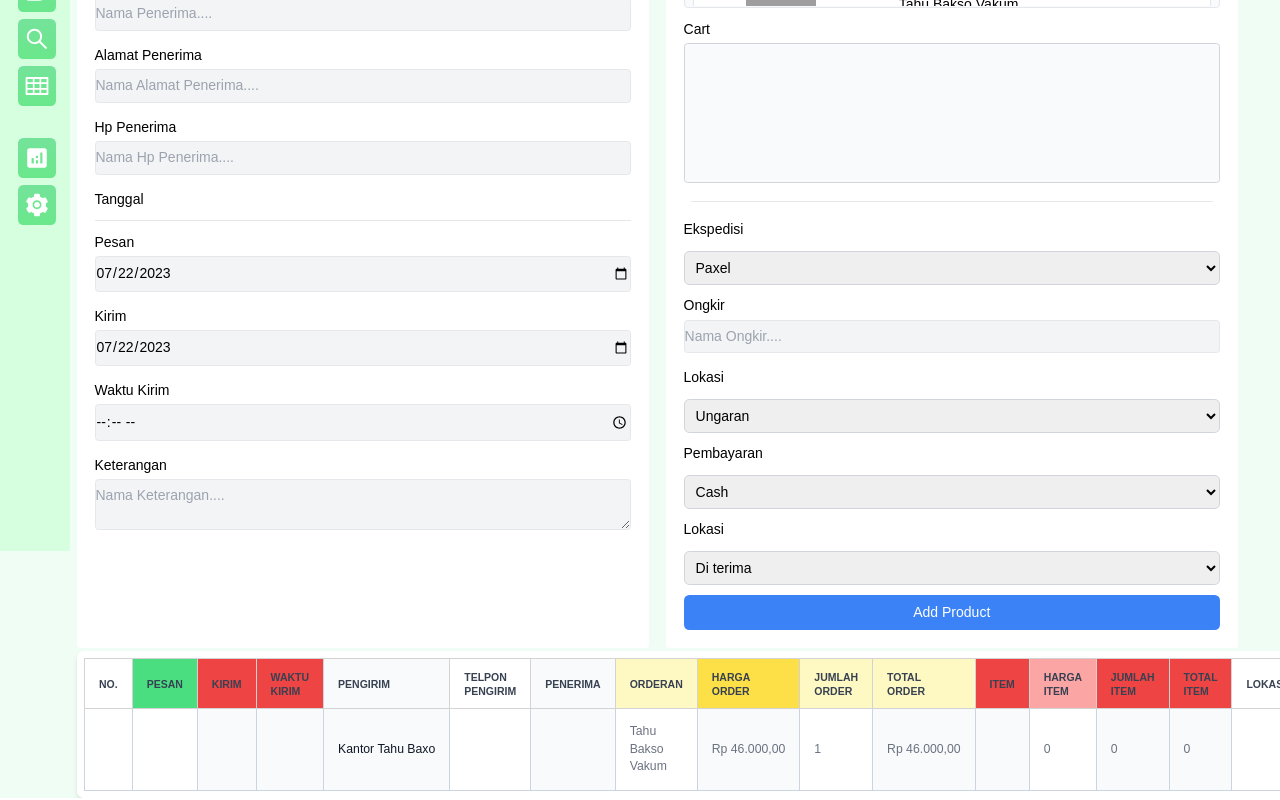
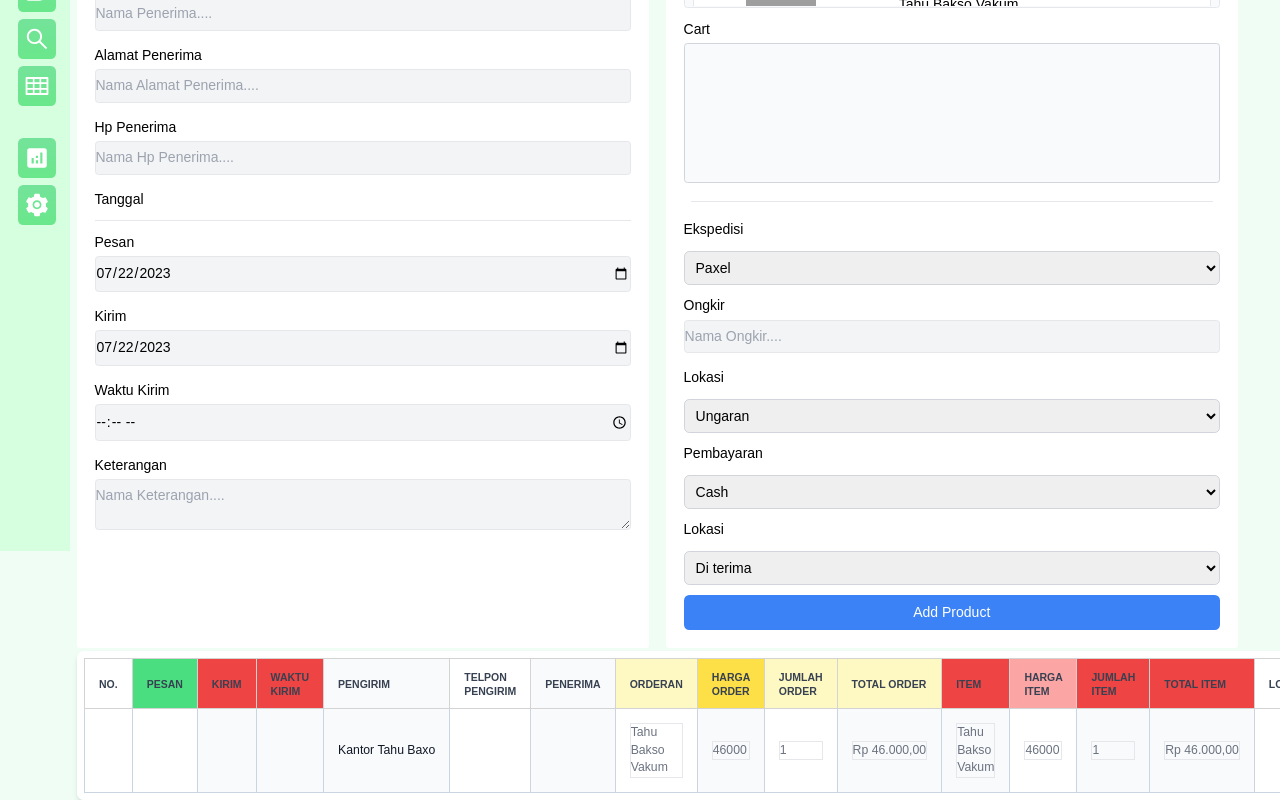
Before and after one commit to liar88828/kantor-tahu-baxo-bu-pudji, a Next.js app: page /orderan in a window 1280 px wide. Shown: the part 316-1116 px from the top of the page. Built offline with nearby package versions, Linux system fonts and the light colour scheme; grey boxes are pictures that could not be loaded.

Commit message:
save table 1

```diff
--- a/src/app/orderan/TableOrder.tsx
+++ b/src/app/orderan/TableOrder.tsx
@@ -4,22 +4,28 @@ import { Rupiah } from '../../../lib/rupiah';
 
 function TableOrder( props: any ) {
   const { data }: { data: TOrder } = props
-  // console.table(data)
+  // console.info( data )
   let arrayProduct = []
   let arrayItem = []
-
-  if( data.Product.length > 0 ) {
-    // console.log("filter jenis" )
-    for( let i = 0; i < data.Product.length; i++ ) {
-      if( data.Product[ i ].jenis == "Orderan" ) arrayProduct.push( data.Product[ i ] )
-      if( data.Product[ i ].jenis == "Item" ) arrayItem.push( data.Product[ i ] )
-    }
-  }
+  //
+  // if( data?.Product.length > 0 ) {
+  //   // console.log("filter jenis" )
+  //   for( let i = 0; i < data?.Product.length; i++ ) {
+  //     if( data?.Product[ i ].jenis == "Orderan" ) arrayProduct.push( data?.Product[ i ] )
+  //     if( data?.Product[ i ].jenis == "Item" ) arrayItem.push( data?.Product[ i ] )
+  //   }
+  // }
   // console.log( arrayProduct, arrayItem )
 
-  // for( let i = 0; i < data.Product.length; i++ ) {
+  // for( let i = 0; i < data?.Product.length; i++ ) {
   //
   // }
+
+  const data1 = Object.assign( data.listItem, data.listOrderan )
+  // const data2 = { ...data.listItem, ...data.listOrderan }
+
+  console.log( data1 )
+  // console.log( data2 )
 
   return (
     <>
@@ -67,52 +73,83 @@ function TableOrder( props: any ) {
 
           <tr className="border-b border-gray-200 dark:border-gray-700">
             <th scope="row" className="border border-slate-300 px-4 py-4 whitespace-nowrap">
-              { data.total.no }
+              { data?.total.no }
             </th>
             <td scope="row" className="border border-slate-300 px-4 py-4 whitespace-nowrap">
-              {/*<time>{ data.tanggal.pesan.toString() }</time>*/ }
+              {/*<time>{ data?.tanggal.pesan.toString() }</time>*/ }
             </td>
             <td scope="row"
                 className="border border-slate-300 px-4 py-4 bg-gray-50 dark:bg-gray-800 whitespace-nowrap ">
-              {/*<time>{ data.tanggal.kirim.toString() }</time>*/ }
+              {/*<time>{ data?.tanggal.kirim.toString() }</time>*/ }
             </td>
 
             <td scope="row"
                 className="border border-slate-300 px-4 py-4 bg-gray-50 dark:bg-gray-800 whitespace-nowrap ">
-              {/*<time>{ data.tanggal.waktuKirim.toLocaleString( "id_ID", { hour12: false } ) }</time>*/ }
+              {/*<time>{ data?.tanggal.waktuKirim.toLocaleString( "id_ID", { hour12: false } ) }</time>*/ }
             </td>
 
             <td scope="row"
                 className="border border-slate-300 px-4 py-4 font-medium text-gray-900 whitespace-nowrap bg-gray-50 dark:text-white dark:bg-gray-800">
-              { data.orang.pengirim }
+              { data?.orang.pengirim }
             </td>
             <td scope="row" className="border border-slate-300 px-4 py-4">
               { data?.orang.hpPengirim }
             </td>
             <td scope="row" className="border border-slate-300 px-4 py-4 bg-gray-50 dark:bg-gray-800 whitespace-nowrap">
-              { data.orang.penerima }
+              { data?.orang.penerima }
             </td>
+
             <td scope="row"
                 className="border border-slate-300 px-4 py-4">
-              { data.Product[ 0 ].jenis == "Orderan"
-                ? data.Product[ 0 ].nama : "" }
+              { data?.listOrderan.map( o => <span
+                className={ "flex border-gray-200 border" }
+                key={ o.harga + o.jenis }>
+               { o.nama }
+                </span>
+              ) }
+              {/*{ data?.listOrderan.map( o => o.nama ) }*/ }
+              {/*data?.listOrderan[ 0 ]?.jenis == "Orderan" ? data?.listOrderan[ 0 ].nama : "" }*/ }
+              {/*{ data?.Product[ 0 ].jenis == "Orderan" ? data?.Product[ 0 ].nama : "" }*/ }
+
             </td>
+
             <td scope="row"
                 className="border border-slate-300 px-4 py-4 bg-gray-50 dark:bg-gray-800">
-              { data.Product[ 0 ].jenis == "Orderan"
-                ? Rupiah( data.Product[ 0 ].harga ) : 0 }
+              { data?.listOrderan.map( o => <span
+                className={ "flex border-gray-200 border" }
+                key={ o.harga + o.jenis }>
+               { o.harga }
+                </span>
+              ) }
+              {/*{ data.listOrderan[ 0 ]?.jenis == "Orderan" ? Rupiah( data?.listOrderan[ 0 ].harga ) : 0 }*/ }
             </td>
             <td scope="row" className="border border-slate-300 px-4 py-4">
-              { data.Product[ 0 ].jenis == "Orderan"
-                ? data.Product[ 0 ].jumlah : 0 }
+              { data?.listOrderan.map( o => <span
+                className={ "flex border-gray-200 border" }
+                key={ o.harga + o.jenis }>
+               { o.jumlah }
+                </span>
+              ) }
+              {/*{ data?.listOrderan[ 0 ]?.jenis == "Orderan" ? data?.listOrderan[ 0 ].jumlah : 0 }*/ }
             </td>
+
+
             <td scope="row"
                 className="border border-slate-300 px-4 py-4 bg-gray-50 dark:bg-gray-800">
-              { data.Product[ 0 ].jenis == "Orderan"
-                ? Rupiah( Number( data?.Product[ 0 ].jumlah )
-                  * Number( data.Product[ 0 ].harga )
-                ) : 0
-              }
+
+              { data?.listOrderan.map( o => <span
+                className={ "flex border-gray-200 border" }
+                key={ o.harga + o.jenis }>
+               { Rupiah( o.harga * o.jumlah )
+               }
+                </span>
+              ) }
+
+              {/*{ data?.listOrderan[ 0 ]?.jenis == "Orderan"
+               ? Rupiah( Number( data?.listOrderan[ 0 ].jumlah )*/ }
+              {/*  * Number( data?.listOrderan[ 0 ].harga )*/ }
+              {/*) : 0*/ }
+              {/*}*/ }
             </td>
 
 
@@ -120,86 +157,129 @@ function TableOrder( props: any ) {
 
             <td scope="row"
                 className="border border-slate-300 px-4 py-4 bg-gray-50 dark:bg-gray-800">
-              { data.Product[ 0 ].jenis == "Item" ?
-                data.Product[ 0 ].nama : "" }
+              { data?.listItem.map( o => <span
+                className={ "flex border-gray-200 border" }
+                key={ o.harga + o.jenis }>
+               { o.nama }
+                </span>
+              ) }
+              {/*{ data?.listItem[ 0 ]?.jenis == "Item" ?*/ }
+              {/*  data?.listItem[ 0 ]?.nama : "" }*/ }
+
             </td>
             <td scope="row"
                 className="border border-slate-300 px-4 py-4">
-              { data.Product[ 0 ].jenis == "Item"
-                ? Rupiah( data.Product[ 0 ].harga )
-                : 0 }
+
+              { data?.listItem.map( o => <span
+                className={ "flex border-gray-200 border" }
+                key={ o.harga + o.jenis }>
+               { Number( o.harga ) }
+                </span>
+              ) }
+
+              {/*{ data?.listItem[ 0 ]?.jenis == "Item"*/ }
+              {/*  ? Rupiah( data?.listItem[ 0 ]?.harga )*/ }
+              {/*  : 0 }*/ }
             </td>
-            <td scope="row"
-                className="border border-slate-300 px-4 py-4 bg-gray-50 dark:bg-gray-800">
-              { data.Product[ 0 ].jenis == "Item" ?
-                data.Product[ 0 ].jumlah : 0 }
+            <td scope="row" className="border border-slate-300 px-4 py-4 bg-gray-50 dark:bg-gray-800">
+
+              { data?.listItem.map( o => <span
+                className={ "flex border-gray-200 border" }
+                key={ o.harga + o.jenis }>
+               { o.jumlah }
+                </span>
+              ) }
+
+
+              {/*{ data?.listItem[ 0 ]?.jenis == "Item" ?*/ }
+              {/*  data?.listItem[ 0 ]?.jumlah : 0 }*/ }
             </td>
 
             <td scope="row"
                 className="border border-slate-300 px-4 py-4 bg-gray-50 dark:bg-gray-800">
 
-              { data.Product[ 0 ].jenis == "Item" ?
-                Rupiah(
-                  Number( data.Product[ 0 ].jumlah )
-                  * Number( data.Product[ 0 ].harga ) )
-                : 0 }
+
+              { data?.listItem.map( o => <span
+                className={ "flex border-gray-200 border" }
+                key={ o.harga + o.jenis }>
+               { Rupiah( Number( o.harga ) * o.jumlah )
+               }
+                </span>
+              ) }
             </td>
 
             <td scope="row" className="border border-slate-300 px-4 py-4">
               { data?.keterangan.lokasi }
             </td>
             <td scope="row" className="border border-slate-300 px-4 py-4 bg-gray-50 dark:bg-gray-800">
-              { data.travel.ekspedisi }
+              { data?.travel.ekspedisi }
             </td>
             <td scope="row" className="border border-slate-300 px-4 py-4">
-              { Rupiah( data.travel.ongkir ) }
+              { data?.travel.ongkir }
             </td>
             <td scope="row"
                 className="border border-slate-300 px-4 py-4 bg-gray-50 dark:bg-gray-800">
-              { data.Product[ 0 ].harga
-                ? Rupiah(
-                  Number( data?.Product[ 0 ].jumlah )
-                  * Number( data.Product[ 0 ].harga )
-                ) : 0
-              }
+
+
+              { data.listOrderan.map( ( o, i ) =>
+                  <span
+                    className={ "flex border-gray-200 border" }
+                    key={ o.harga + o.jenis }>
+                    { o.nama }
+                    <br/>
+                    { Rupiah( Number( o.jumlah ) * Number( o.harga ) + Number( data.travel.ongkir ) ) }
+              </span>
+              ) }
+
+
             </td>
             <td scope="row"
                 className="border border-slate-300 px-4 py-4">
+
+
               {
-                Rupiah(
-                  ( data.Product[ 0 ].jenis == "Orderan" ?
-                      Number( data?.Product[ 0 ].jumlah )
-                      * Number( data.Product[ 0 ].harga )
-                      : 0
-                  )
-                  +
-                  ( data.Product[ 0 ].nama ?
-                      Number( data.Product[ 0 ].jumlah )
-                      * Number( data.Product[ 0 ].harga ) : 0
-                  )
-                  +
-                  Number( data?.travel.ongkir )
+
+                data1.map( o => <span className={ "flex border-gray-200 border" }
+                                      key={
+                                        Number( o.harga )
+                                        * Number( o.jumlah )
+                                      }>
+
+                  { Rupiah(
+                    Number( o.harga )
+                    * Number( o.jumlah )
+                    + Number( data.travel.ongkir )
+                  ) }
+                </span>
                 )
               }
+
+              {/*{ data.listItem.map( o =>*/ }
+              {/*  <span*/ }
+              {/*    className={ "flex border-gray-200 border" }*/ }
+              {/*    key={ o.harga + o.jenis }>*/ }
+              {/*    <br/>*/ }
+              {/*    { Rupiah( Number( o.jumlah ) * Number( o.harga ) + Number( data.travel.ongkir ) ) }*/ }
+              {/*     </span>*/ }
+              {/*) }*/ }
+
+
             </td>
             <td scope="row" className="border border-slate-300 px-4 py-4">
-              {/*{ data.total.pembayaran }*/ }
+              { data?.total.pembayaran }
+
             </td>
-            <td scope="row" className="border border-slate-300  py-4  px-4  break-all w-3/4 "
-              //break-all whitespace-normal style={ {
-              //   inlineSize: "150px",
-              //   overflowWrap: "break-word"
-              // } }
-            >
+            <td scope="row" className="border border-slate-300  py-4  px-4  break-all w-3/4 ">
               <div className="w-[10rem]">
                 <div className="line-clamp-3">
-                  {/*{ data.keterangan.guna }*/ }
+                  { data?.keterangan.guna }
                 </div>
               </div>
             </td>
+
             <td scope="row" className="border border-slate-300  py-4  px-4  break-all w-3/4 ">
               <div className="w-[10rem]">
-                {/*<div className="line-clamp-3">{ data.dataOrang }</div>*/ }
+                <div className="line-clamp-3">{ data.total.status }</div>
               </div>
             </td>
 
@@ -216,7 +296,10 @@ function TableOrder( props: any ) {
               </button>
             </td>
 
+
           </tr>
+
+
           </tbody>
         </table>
       </div>
--- a/src/app/orderan/page.tsx
+++ b/src/app/orderan/page.tsx
@@ -53,7 +53,7 @@ export default function FormOrder() {
     }
     ,
     // product
-    Product: [
+    listOrderan: [
       {
         id: "Se/Or/TBVa/42",
         nama: "Tahu Bakso Vakum",
@@ -63,7 +63,16 @@ export default function FormOrder() {
         jenis: "Orderan",
       }
     ],
-
+    listItem: [
+      {
+        id: "Se/Or/TBVa/42",
+        nama: "Tahu Bakso Vakum",
+        harga: 46_000,
+        jumlah: 1,
+        lokasi: "Ungaran",
+        jenis: "Item",
+      }
+    ],
     keterangan: {
       guna: "",
       lokasi: "",
@@ -98,9 +107,13 @@ export default function FormOrder() {
     }
   );
 
-  const { fields, append, remove } = useFieldArray( {
+  const { fields: fieldOrderan, } = useFieldArray( {
     control,
-    name: 'Product',
+    name: 'listOrderan',
+  } );
+  const { fields: fieldItem } = useFieldArray( {
+    control,
+    name: 'listItem',
   } );
 
   const [ valueForm, setValueForm ] = useState<TOrder>( defaultValues )
@@ -131,6 +144,7 @@ export default function FormOrder() {
       // console.log( 'Thing was not saved to the database.' );
     }
   }
+
   // const InputForm: React.FC<Props> = ( {
   //   tag: Tag = 'input', ...props
   // } ) => {
@@ -406,9 +420,7 @@ export default function FormOrder() {
             <ul className={ " border-gray-300 border  overflow-y-auto relative h-[10rem] bg-gray-50 p-2 rounded" }>
               { cart.map( ( item: TFormProduct, index: number ) => {
                 // console.log( item )
-                return (
-
-                  <li
+                return ( <li
                   className={ " flex flex-row justify-between  items-center gap-2 p-1 sm:p-3 border border-gray-300 bg-white" }
                   key={ item.id }>
                   <img className={ " rounded bg-blue-300 w-20 h-20" }
@@ -416,7 +428,6 @@ export default function FormOrder() {
                        src={ item.img }
                        alt={ item.nama }
                   />
-
 
                   <div className=" flex flex-col">
                     <table className={ "border-transparent" }>
@@ -428,7 +439,11 @@ export default function FormOrder() {
                           { item.nama }
                           <input className={ StyleInputForm( false ) } type={ 'hidden' }
                                  value={ item.nama }
-                                     { ...register( `Product.${ index }.nama` ) }
+                                 { ...register(
+                                   item.jenis == "Orderan"
+                                     ? `listOrderan.${ index }.nama`
+                                     : `listItem.${ index }.nama`
+                                 ) }
                           />
                         </td>
                       </tr>
@@ -437,16 +452,25 @@ export default function FormOrder() {
                           <span>Harga </span></td>
                         <td className={ "text-sm sm:text-base" }> { Rupiah( item.harga ) }
                           <input type={ 'hidden' }
-                                     value={ item.harga }{ ...register( `Product.${ index }.harga` ) }
+                                 value={ item.harga }{ ...register(
+                            item.jenis == "Orderan"
+                              ? `listOrderan.${ index }.harga`
+                              : `listItem.${ index }.harga`
+                          ) }
                           />
                         </td>
                       </tr>
+
                       <tr>
                         <td className={ "hidden sm:block" }>
                           <span>Jenis </span></td>
                         <td className={ "text-sm sm:text-base" }>{ item.jenis }
                           <input type={ 'hidden' }
-                                     value={ item.jenis } { ...register( `Product.${ index }.jenis` ) }/>
+                                 value={ item.jenis } { ...register(
+                            item.jenis == "Orderan"
+                              ? `listOrderan.${ index }.jenis`
+                              : `listItem.${ index }.jenis`
+                          ) }/>
                         </td>
 
                       </tr>
@@ -454,21 +478,21 @@ export default function FormOrder() {
                     </table>
                   </div>
 
-
                   <div className=" flex-col  flex gap-1 w-[30%]">
                     <div className="flex gap-1 justify-center flex-col">
 
-                          {/*<label>*/ }
-                          {/*  <span className={ "hidden sm:block" }>Jumlah</span>*/ }
-                          {/*  <input type={ "number" } className={ " border-gray-200 border w-[100%]  sm:w-[80%]" }*/ }
-                          {/*         min={ 1 }*/ }
-                          {/*         defaultValue={ item.jenis ? `orderanList${ number }.jumlahOrderan` : "jumlahItem" }*/ }
-                          {/*         { ...register(( item.jenis === "orderan")*/ }
-                          {/*           ? `orderanList${ number }.jumlahOrderan`*/ }
-                          {/*           :  `itemList.${number}.jumlahItem` )*/ }
-                          {/*         }*/ }
-                          {/*  />*/ }
-                          {/*</label>*/ }
+                      <label>
+                        <span className={ "hidden sm:block" }>Jumlah</span>
+                        <input type={ "number" } className={ " border-gray-200 border w-[100%]  sm:w-[80%]" }
+                               min={ 1 }
+                               defaultValue={ 1 }
+                               { ...register(
+                                 item.jenis == "Orderan"
+                                   ? `listOrderan.${ index }.jumlah`
+                                   : `listItem.${ index }.jumlah`
+                               ) }
+                        />
+                      </label>
 
                       {/*item.jenis === "orderan" ? `orderanList${number}.jumlahOrderan` :*/ }
                       {/*{ required: { value: true, message: "Jumlah Order is Required" }} */ }
@@ -492,7 +516,6 @@ export default function FormOrder() {
 
                     </div>
                   </div>
-
 
                   {/*<button*/ }
                   {/*  className={ "bg-red-500 p-2" }*/ }
@@ -625,7 +648,7 @@ export default function FormOrder() {
 
           {/* tulis sendiri */ }
 
-          <InputForm tag={ 'input' } title={ "Ongkir" } type={ "number" } reg={ "keterangan.ongkir" }/>
+          <InputForm tag={ 'input' } title={ "Ongkir" } type={ "number" } reg={ register( "travel.ongkir" ) }/>
 
           {/*<label htmlFor="">Ongkir</label>*/ }
           {/*<input type="number" placeholder="Masukkan Harga Ongkir ..."*/ }
```
Also changed, not shown: entity/orderan.ts (+18 -16 lines), lib/faker/orderan.ts (+13 -2 lines), noteTable.txt (added). Lines whose indentation alone changed are shown as unchanged.
